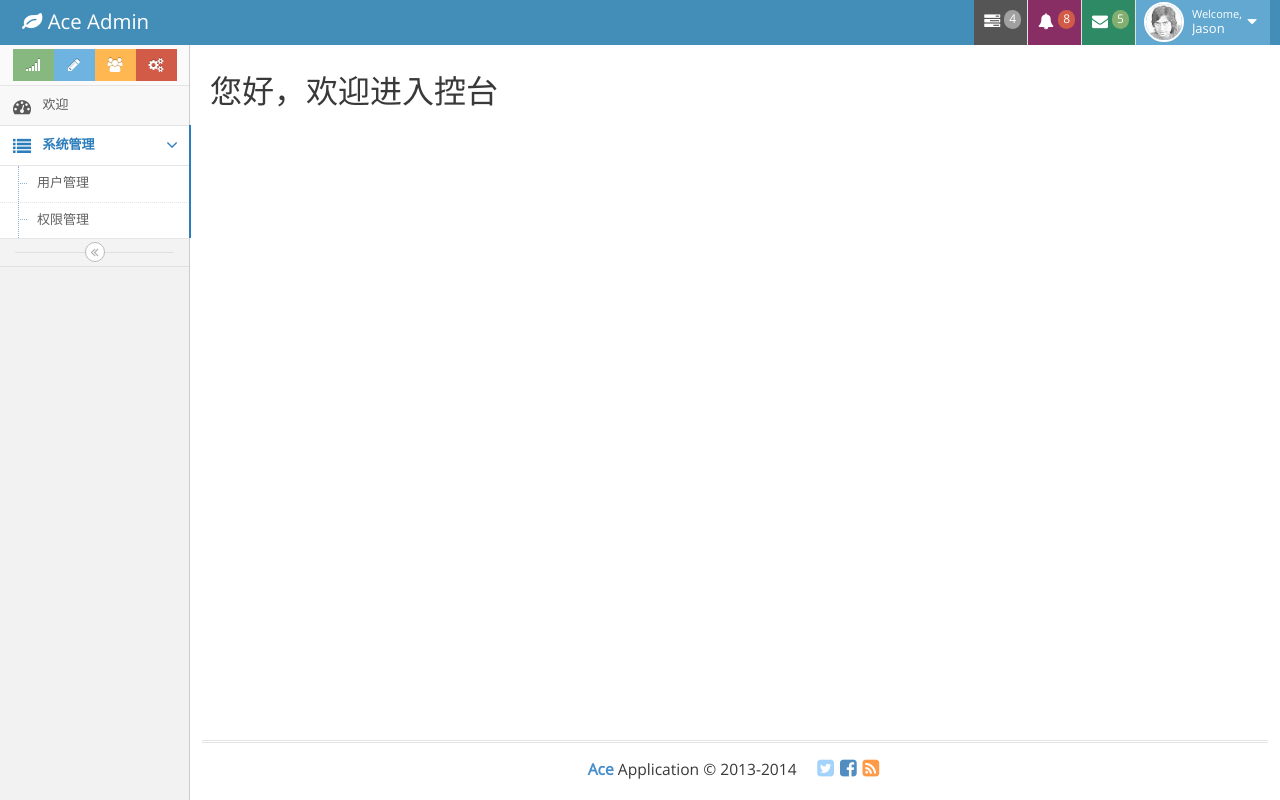
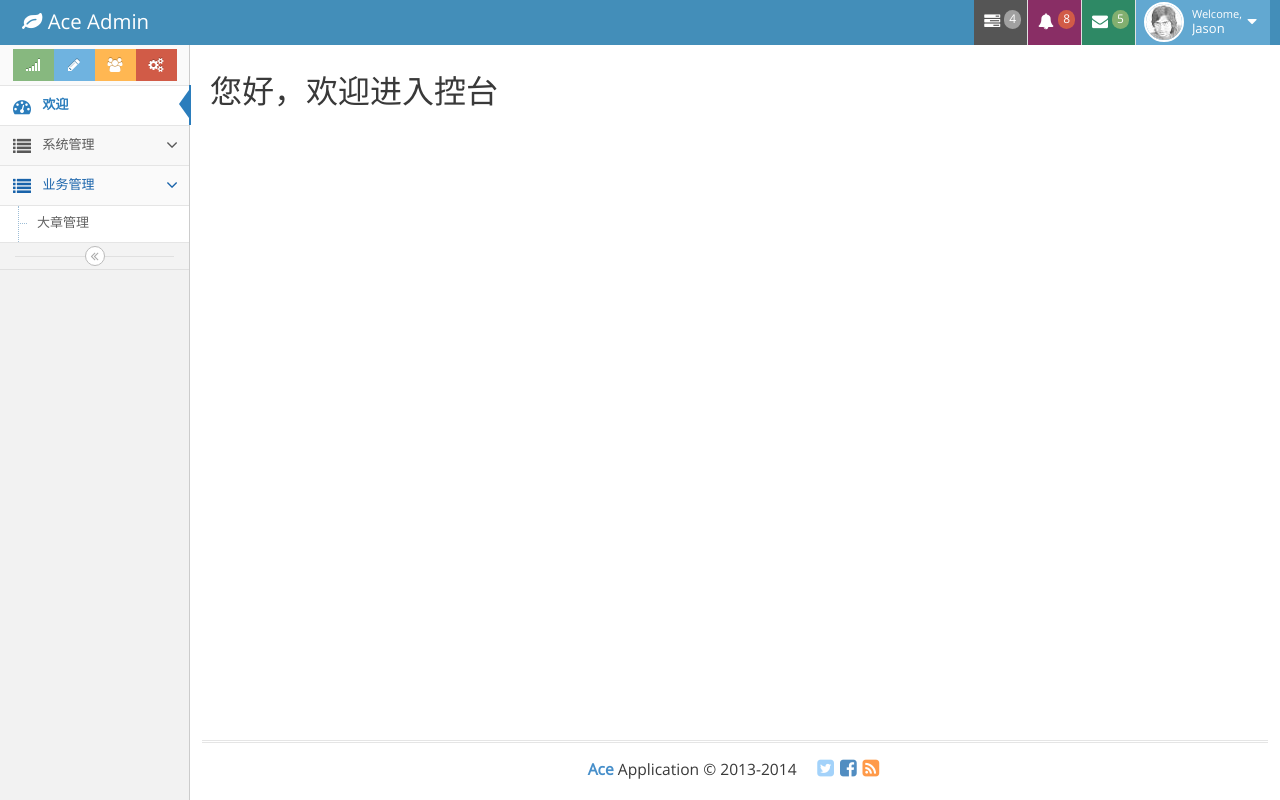
Before and after one commit to zzy5201314/course, a Vue app in the folder admin/: page /admin/welcome in a window 1280 px wide. Built offline with nearby package versions, Linux system fonts and the light colour scheme.

Commit message:
1.点击sidebar菜单实现页面跳转并增加激活样式

```diff
--- a/admin/src/router.js
+++ b/admin/src/router.js
@@ -15,13 +15,16 @@ export default new Router({
         component: () => import('./views/login.vue')
     }, {
         path: '/admin',
+        name: 'admin',
         // 懒加载
         component: () => import('./views/admin.vue'),
         children: [{
             path: 'welcome',
+            name: 'welcome',
             component: () => import('./views/admin/welcome.vue')
         },{
-            path: 'chapter',
+            path: 'business/chapter',
+            name: 'business/chapter',
             component: () => import('./views/admin/chapter.vue')
         }]
     }]
--- a/admin/src/views/admin.vue
+++ b/admin/src/views/admin.vue
@@ -356,16 +356,16 @@
         </div><!-- /.sidebar-shortcuts -->
 
         <ul class="nav nav-list">
-          <li class="">
-            <a href="index.html">
+          <li class="" id="welcome-sidebar">
+            <router-link to="/admin/welcome">
               <i class="menu-icon fa fa-tachometer"></i>
               <span class="menu-text"> 欢迎 </span>
-            </a>
+            </router-link>
 
             <b class="arrow"></b>
           </li>
 
-          <li class="active open">
+          <li class="">
             <a href="#" class="dropdown-toggle">
               <i class="menu-icon fa fa-list"></i>
               <span class="menu-text"> 系统管理 </span>
@@ -395,6 +395,30 @@
               </li>
             </ul>
           </li>
+
+          <li class="active open">
+            <a href="#" class="dropdown-toggle">
+              <i class="menu-icon fa fa-list"></i>
+              <span class="menu-text"> 业务管理 </span>
+
+              <b class="arrow fa fa-angle-down"></b>
+            </a>
+
+            <b class="arrow"></b>
+
+            <ul class="submenu">
+              <li class="" id="business-chapter-sidebar">
+                <router-link to="/admin/business/chapter">
+                  <i class="menu-icon fa fa-caret-right"></i>
+                  大章管理
+                </router-link>
+
+                <b class="arrow"></b>
+              </li>
+
+            </ul>
+          </li>
+
 
         </ul><!-- /.nav-list -->
 
@@ -456,6 +480,31 @@ export default {
   mounted() {
     $('body').removeClass('login-layout light-login');
     $('body').attr('class', 'no-skin');
+  },
+  methods:  {
+    login () {
+      this.$router.push("/admin")
+    },
+
+    /**
+     * 菜单激活样式，id时当前点击菜单的id
+     * @param id
+     */
+    activeSideBar: function (id){
+      // 兄弟菜单去掉active样式，自身增加active样式
+      $('#' + id).siblings().removeClass('active');
+      $('#' + id).siblings().find("li").removeClass('active');
+      $('#' + id).addClass('active');
+
+      // 如果有父菜单，父菜单的兄弟菜单去掉open active ，父菜单增加open active
+      let parentLi = $('#' + id).parents("li");
+      if (parentLi) {
+        parentLi.siblings().removeClass("open active");
+        parentLi.addClass("open active");
+      }
+    }
+
   }
+
 }
 </script>
--- a/admin/src/views/admin/chapter.vue
+++ b/admin/src/views/admin/chapter.vue
@@ -977,9 +977,17 @@
   </table>
 </template>
 
+
 <script>
 export default {
-  name: "chapter"
+  name: 'chapter',
+  mounted() {
+    this.$parent.activeSideBar("business-chapter-sidebar");
+  },
+  methods:  {
+
+  }
+
 }
 </script>
 
--- a/admin/src/views/admin/welcome.vue
+++ b/admin/src/views/admin/welcome.vue
@@ -6,7 +6,14 @@
 
 <script>
 export default {
-  name: "welcome"
+  name: 'welcome',
+  mounted() {
+    this.$parent.activeSideBar("welcome-sidebar");
+  },
+  methods:  {
+
+  }
+
 }
 </script>
 
```
